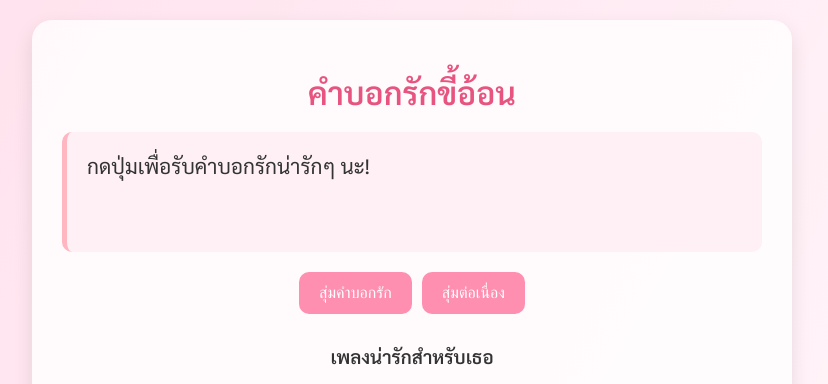
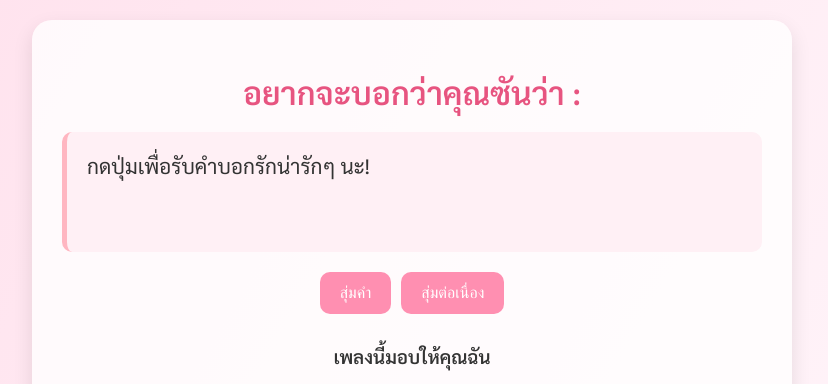
Before and after one commit to Notisyyy/Notisyyy.github.io, a plain HTML site: page index.html in a window 1280 px wide. Shown: the top 384 px of the page, without its empty margins (228-1056 px from the left). Drawn offline with Linux system fonts and the light colour scheme; grey boxes are pictures that could not be loaded.

Commit message:
Update index.html

```diff
--- a/index.html
+++ b/index.html
@@ -3,7 +3,7 @@
 <head>
   <meta charset="UTF-8" />
   <meta name="viewport" content="width=device-width, initial-scale=1" />
-  <title>คำบอกรักขี้อ้อน</title>
+  <title>สุ่มสิไออ้วน- มีคำพิเศษอยู่นะ -</title>
   <style>
     @import url('https://fonts.googleapis.com/css2?family=Sarabun:wght@400;600&display=swap');
 
@@ -85,15 +85,15 @@
 </head>
 <body>
   <div class="container">
-    <h1>คำบอกรักขี้อ้อน</h1>
+    <h1>อยากจะบอกว่าคุณซันว่า :</h1>
     <div id="loveDisplay" class="love-display">กดปุ่มเพื่อรับคำบอกรักน่ารักๆ นะ!</div>
     <div class="buttons">
-      <button onclick="showRandomLove()">สุ่มคำบอกรัก</button>
+      <button onclick="showRandomLove()">สุ่มคำ</button>
       <button onclick="toggleAuto()">สุ่มต่อเนื่อง</button>
     </div>
 
     <div class="spotify">
-      <h3>เพลงน่ารักสำหรับเธอ</h3>
+      <h3>เพลงนี้มอบให้คุณฉัน</h3>
       <iframe style="border-radius:12px" src="https://open.spotify.com/embed/track/1CZgbcEZEhHH28HcBFvQIW?utm_source=generator" width="100%" height="152" frameBorder="0" allowfullscreen="" allow="autoplay; clipboard-write; encrypted-media; fullscreen; picture-in-picture" loading="lazy"></iframe>
     </div>
   </div>
@@ -103,7 +103,7 @@
       "วันนี้ก็คิดถึงอีกแล้วน้า", "อยากอยู่ใกล้ๆ ทั้งวันเลย", "แค่นึกถึงก็ยิ้มออกแล้ว",
       "แค่เห็นชื่อเธอก็ใจเต้นเลยนะ", "เธอน่ารักจนเราไม่รู้จะบรรยายยังไง",
       "อยากจับมือเธอเดินไปทุกที่เลย", "เธอเป็นคนเดียวที่ทำให้เรารู้สึกแบบนี้",
-      "ยิ่งรู้จัก ยิ่งรักเธอเข้าไปทุกวัน", "เธอทำให้ทุกวันของเรามีความหมาย",
+      "รักนะเป็นแฟนกันเถอะคุณซัน", "เธอทำให้ทุกวันของเรามีความหมาย",
       "เวลาที่เธอยิ้ม เราละลายเลยรู้ไหม", "อยากเป็นคนที่เธอพิงได้เสมอ",
       "แค่นั่งฟังเธอเล่าเรื่องก็ดีแล้ว", "เราอยากให้เธอเป็นรอยยิ้มของเราทุกวัน",
       "เธอคือคนที่เราอยากคุยด้วยทั้งวันเลยนะ", "ความสุขของเราคือเธอ",
```
